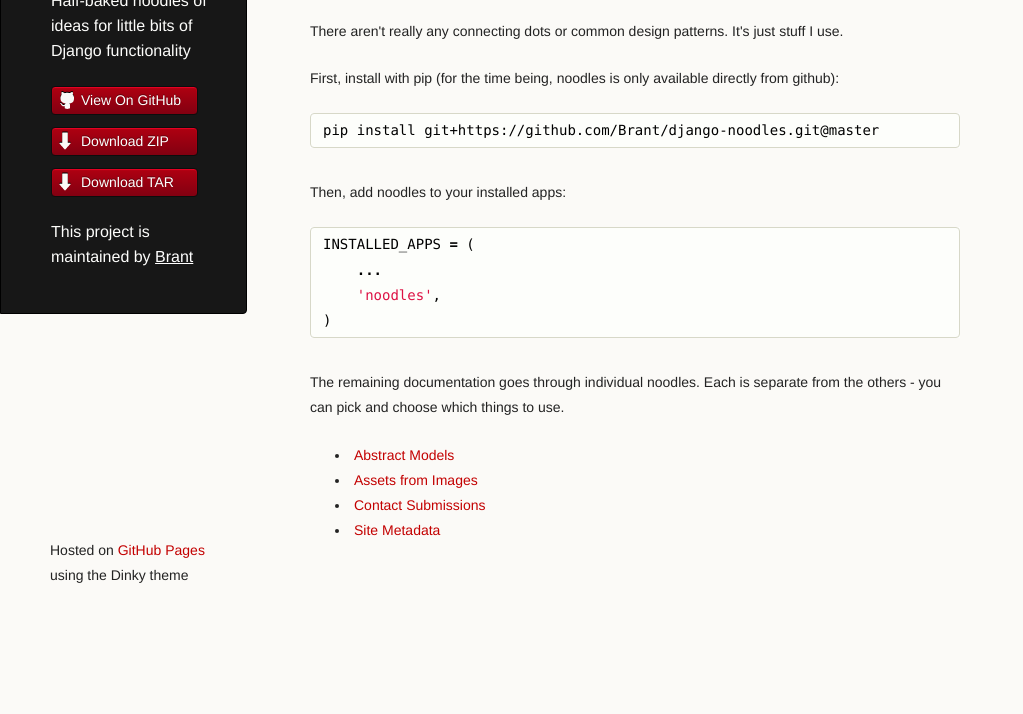
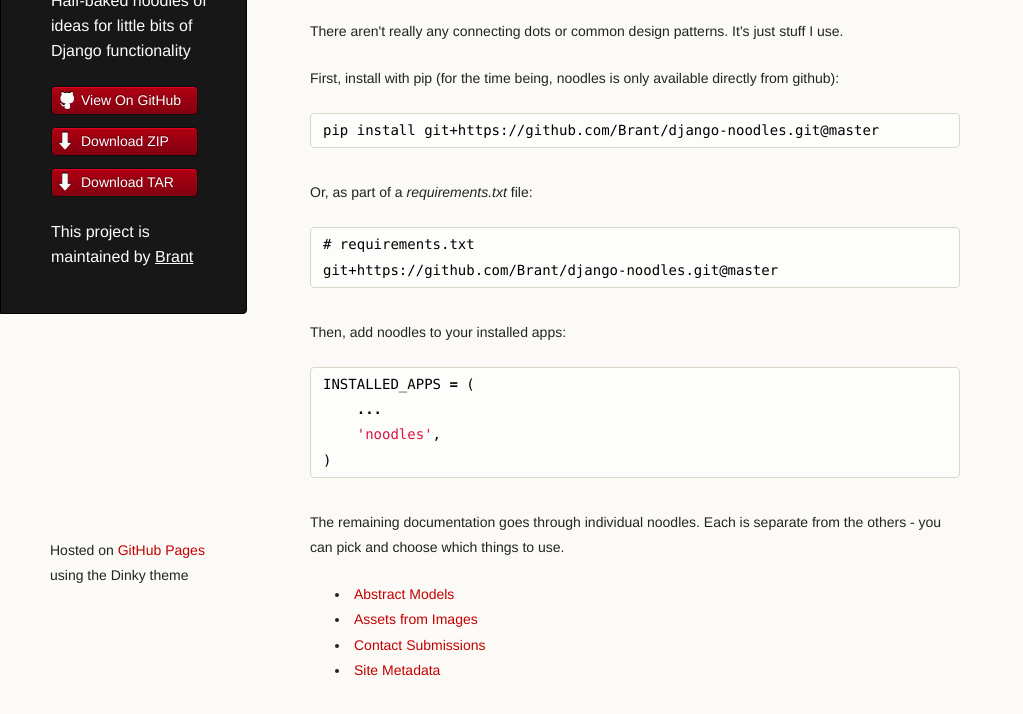
Before and after one commit to Brant/django-noodles, a plain HTML site: page index.html in a window 1280 px wide. Shown: the part 180-894 px from the top of the page, without its empty margins (0-1023 px from the left). Before the commit the page ends 800 px from the top, so only its background shows below. Drawn offline with Linux system fonts and the light colour scheme.

Commit message:
reference to requirements.txt in intro

```diff
--- a/index.html
+++ b/index.html
@@ -50,6 +50,11 @@
 <p>First, install with pip (for the time being, noodles is only available directly from github):</p>
 <div class="highlight "><pre>pip install git+https://github.com/Brant/django-noodles.git@master</pre></div>
 
+<p>Or, as part of a <em>requirements.txt</em> file:</p>
+<div class="highlight "><pre># requirements.txt
+git+https://github.com/Brant/django-noodles.git@master</pre></div>
+
+
 <p>Then, add noodles to your installed apps:</p>
 <div class="highlight highlight-python"><pre><span class="n">INSTALLED_APPS</span> <span class="o">=</span> <span class="p">(</span>
     <span class="o">...</span>
```
